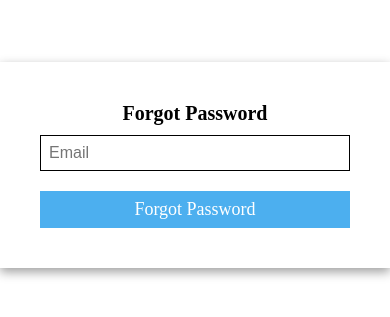
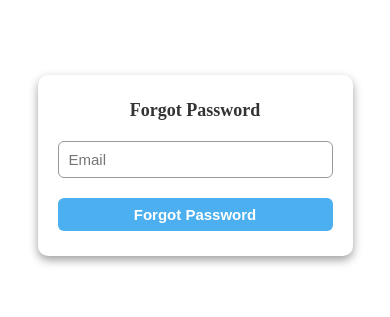
Before and after one commit to usma1122/Note-taking-app, a React (Vite) app: page /resetpassword in a window 390 px wide. Shown: the part 257-574 px from the top of the page. Built offline with nearby package versions, Linux system fonts and the light colour scheme.

Commit message:
forgot password error set

```diff
--- a/src/components/Auth/ForgotPassword.jsx
+++ b/src/components/Auth/ForgotPassword.jsx
@@ -7,13 +7,9 @@ import "./forgotPassword.css";
 function ForgotPassword() {
   const { register, handleSubmit } = useForm();
   const [success, setSuccess] = useState(false);
-  //   const navigate = useNavigate();
   const dispatch = useDispatch();
-  //   const redirectFromResetToLogin = () => {
-  //     navigate("/signin");
-  //   };
+  const navigate = useNavigate()
   const onSubmit = (data) => {
-    // console.log("data");
     dispatch(resetUserRequest({ ...data, setSuccess }));
   };
   return (
@@ -21,10 +17,15 @@ function ForgotPassword() {
       <div className="container-box">
         <p class="box-headings">Forgot Password</p>
         {success ? (
-          <p className="response-input">
-            Password reset link sent successfully ! Please check your email
-            inbox .
-          </p>
+          <>
+            <p className="response-input">
+              Password reset link sent successfully ! Please check your email
+              inbox .
+            </p>
+               <button className="login-btn" onClick={() => navigate("/")}>
+              Go to Login
+            </button>
+          </>
         ) : (
           <form className="input-form" onSubmit={handleSubmit(onSubmit)}>
             <div className="email-group">
@@ -41,19 +42,6 @@ function ForgotPassword() {
           </form>
         )}
       </div>
-      {/* <form className="reset-form" onSubmit={handleSubmit(onSubmit)}>
-        <div className="email-group">
-          <input
-            className="email-input"
-            type="email"
-            placeholder="Email"
-            {...register("email", { required: true })}
-          />
-        </div>
-        <button className="reset-btn" type="submit">
-          Forgot Password
-        </button>
-      </form> */}
     </div>
   );
 }
--- a/src/components/Auth/forgotpassword.css
+++ b/src/components/Auth/forgotpassword.css
@@ -1,51 +1,125 @@
 .reset-container {
   width: 100%;
-  height: 100vh;
+  min-height: 100vh;
   display: flex;
   justify-content: center;
   align-items: center;
   background-color: white;
+  padding: 20px;
+  box-sizing: border-box;
 }
 
 .container-box {
+  width: 100%;
   max-width: 450px;
   background: #ffffff;
-  width: 100%;
   padding: 40px;
   box-shadow: 0px 4px 10px rgba(0, 0, 0, 0.379);
+  border-radius: 10px;
+  box-sizing: border-box;
 }
+
 .box-headings {
   text-align: center;
-  font-size: 20px;
-  margin-bottom: 10px;
+  font-size: 22px;
+  margin-bottom: 20px;
   font-weight: 600;
+  color: #333;
 }
+
 .response-input {
-    font-family:  sans-serif;
-    text-align: center;
+  font-family: sans-serif;
+  text-align: center;
+  color: #333;
+  font-size: 16px;
+  margin-bottom: 15px;
 }
+
 .email-group {
   margin-bottom: 20px;
 }
-
 .email-input {
   width: 100%;
-  padding: 8px;
-  border: 1px solid;
+  padding: 10px 12px;
+  border: 1px solid #999;
   outline: none;
   font-size: 16px;
+  border-radius: 6px;
+  transition: border 0.3s ease;
+}
+
+.email-input:focus {
+  border-color: #4cafef;
 }
 
 .reset-btn {
   width: 100%;
-  font-family: bold;
-  padding: 8px;
+  font-family: sans-serif;
+  padding: 10px;
   background-color: #4cafef;
   border: none;
   color: white;
   font-size: 18px;
+  font-weight: 600;
+  border-radius: 6px;
+  cursor: pointer;
 }
 
 .reset-btn:hover {
   background: #379fd4;
 }
+
+.login-btn {
+  border: none;
+  padding: 10px 16px;
+  border-radius: 6px;
+  color: white;
+  background-color: #2ecc71;
+  font-size: 16px;
+  font-weight: 600;
+  cursor: pointer;
+  margin-top: 10px;
+  width: 100%;
+}
+
+.login-btn:hover {
+  background-color: #27ae60;
+}
+
+@media (max-width: 768px) {
+  .container-box {
+    max-width: 90%;
+    padding: 30px 25px;
+  }
+
+  .box-headings {
+    font-size: 20px;
+  }
+
+  .reset-btn,
+  .login-btn {
+    font-size: 16px;
+    padding: 9px;
+  }
+
+  .email-input {
+    font-size: 15px;
+    padding: 9px 10px;
+  }
+}
+
+@media (max-width: 480px) {
+  .container-box {
+    padding: 25px 20px;
+  }
+
+  .box-headings {
+    font-size: 18px;
+  }
+
+  .reset-btn,
+  .login-btn {
+    font-size: 15px;
+    padding: 8px;
+  }
+}
```
